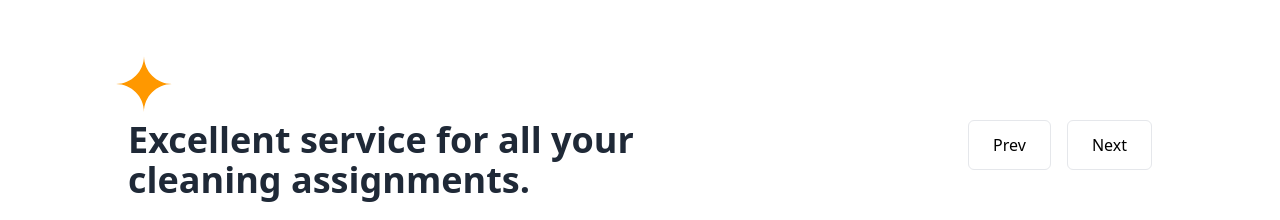
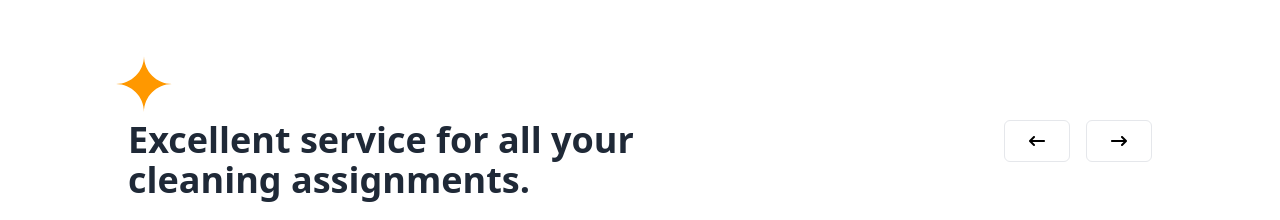
Before and after one commit to influxo/proXLeen, a React (Vite) app: page / in a window 1280 px wide. Shown: the part 3500-3720 px from the top of the page. Built offline with nearby package versions, Linux system fonts and the light colour scheme.

Commit message:
changed type of text to any for button props, changed buttons in service slider

```diff
--- a/src/components/Gradient_Btn.tsx
+++ b/src/components/Gradient_Btn.tsx
@@ -1,10 +1,10 @@
-import React, { useState } from 'react';
+import React, { useState } from "react";
 
 interface GradientBtnProps {
-  text: string;
+  text: any;
   onClick?: () => void;
   className?: string;
-  type?: 'button' | 'submit' | 'reset';
+  type?: "button" | "submit" | "reset";
   disabled?: boolean;
   gradientOnHover?: boolean;
 }
@@ -12,8 +12,8 @@ interface GradientBtnProps {
 const Gradient_Btn: React.FC<GradientBtnProps> = ({
   text,
   onClick,
-  className = '',
-  type = 'button',
+  className = "",
+  type = "button",
   disabled = false,
   gradientOnHover = false,
 }) => {
@@ -25,26 +25,26 @@ const Gradient_Btn: React.FC<GradientBtnProps> = ({
   if (gradientOnHover === false) {
     // Default gradient style (always gradient)
     buttonStyle = {
-      background: 'linear-gradient(150deg, #8C6D9E, #F1653D, #FAEA8F)',
-      backgroundSize: '200% 100%',
-      backgroundPosition: hovered ? '100% 0' : '0% 0',
-      color: 'white',
-      borderRight: '0.5px solid transparent', // Add transparent border to maintain size
+      background: "linear-gradient(150deg, #8C6D9E, #F1653D, #FAEA8F)",
+      backgroundSize: "200% 100%",
+      backgroundPosition: hovered ? "100% 0" : "0% 0",
+      color: "white",
+      borderRight: "0.5px solid transparent", // Add transparent border to maintain size
     };
   } else {
     // White background that changes to gradient on hover
     if (hovered) {
       buttonStyle = {
-        background: 'linear-gradient(150deg, #8C6D9E, #F1653D, #FAEA8F)',
-        backgroundSize: '200% 100%',
-        color: 'white',
-        borderRight: '0.5px solid transparent' // Transparent border when showing gradient
+        background: "linear-gradient(150deg, #8C6D9E, #F1653D, #FAEA8F)",
+        backgroundSize: "200% 100%",
+        color: "white",
+        borderRight: "0.5px solid transparent", // Transparent border when showing gradient
       };
     } else {
       buttonStyle = {
-        background: 'white',
-        color: 'black',
-        border: '1px solid #e5e7eb',
+        background: "white",
+        color: "black",
+        border: "1px solid #e5e7eb",
       };
     }
   }
--- a/src/components/Home/ServiceSlider.tsx
+++ b/src/components/Home/ServiceSlider.tsx
@@ -5,6 +5,7 @@ import "slick-carousel/slick/slick-theme.css";
 import { Link } from "react-router-dom";
 import Gradient_Btn from "../Gradient_Btn";
 import star from "../../assets/icons/StarSVG.svg";
+import { FaArrowLeftLong, FaArrowRightLong } from "react-icons/fa6";
 
 // Define the service type
 interface Service {
@@ -126,11 +127,15 @@ const ServiceSlider: React.FC = () => {
           <div className="flex-col justify-between w-1/2 items-end text-right ">
             <div className="flex gap-4 justify-end">
               <Gradient_Btn
-                text="Prev"
+                text={<FaArrowLeftLong />}
                 onClick={previous}
                 gradientOnHover={true}
               />
-              <Gradient_Btn text="Next" onClick={next} gradientOnHover={true} />
+              <Gradient_Btn
+                text={<FaArrowRightLong />}
+                onClick={next}
+                gradientOnHover={true}
+              />
             </div>
           </div>
         </div>
```
